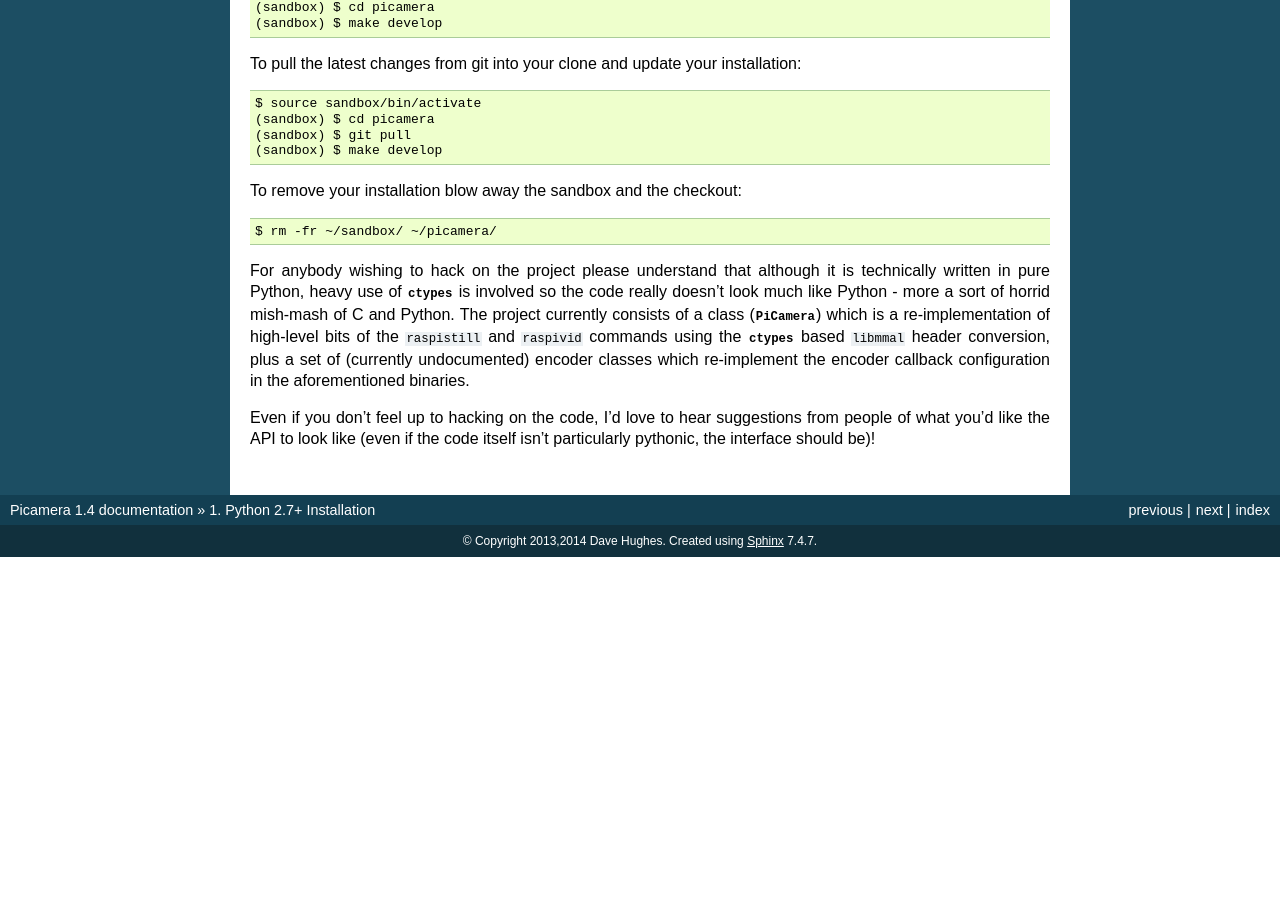
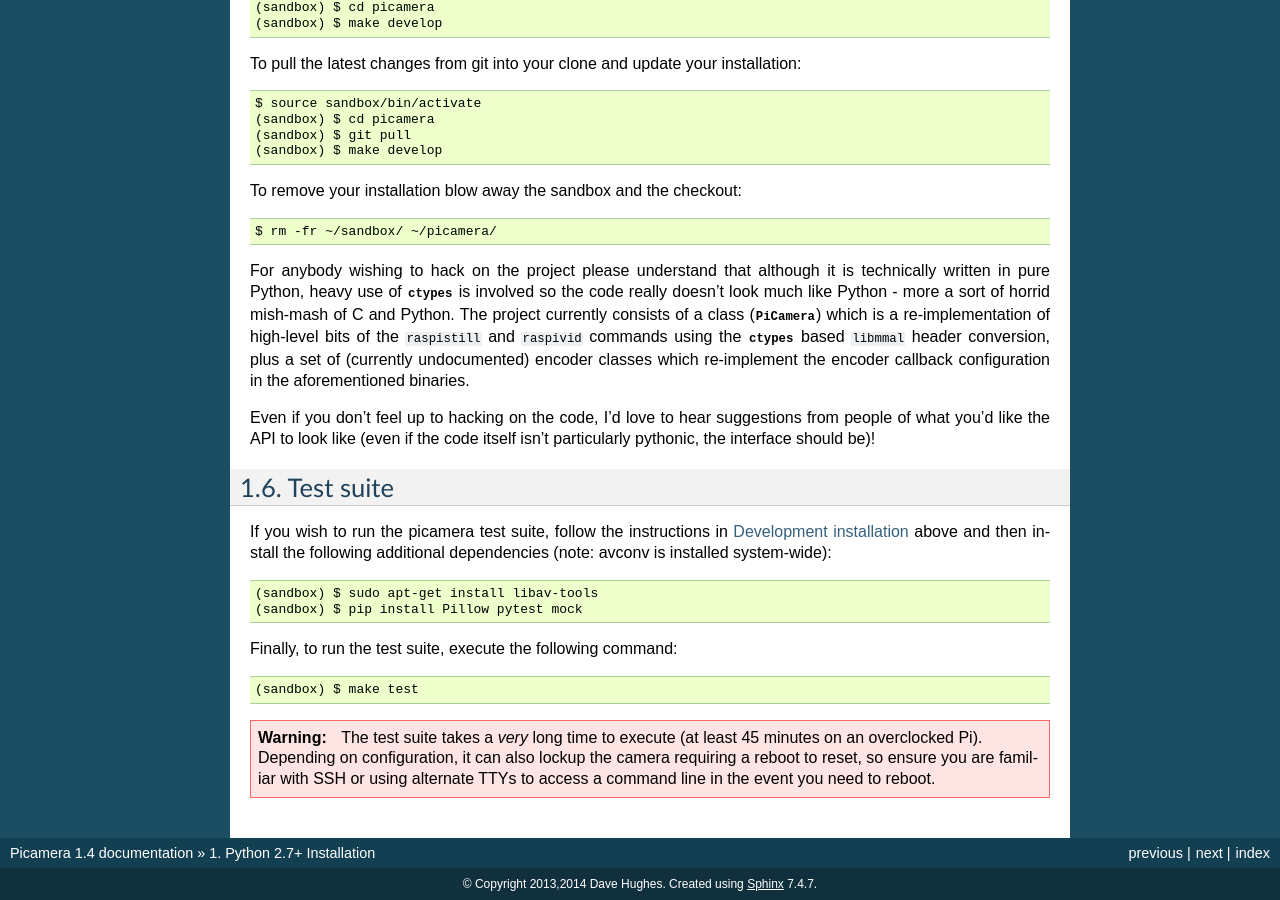
Before and after one commit to waveform80/picamera, a Sphinx documentation site: the page built from docs/install2.rst, in a window 1280 px wide and 900 px high, scrolled down 2012 px. Built offline with Sphinx 7.4.7, drawn with Linux system fonts in a browser that asks for light colours; before the commit the page ends 2569 px from its top, so only the background shows below that.

Commit message:
Added test instructions

```diff
--- a/docs/install2.rst
+++ b/docs/install2.rst
@@ -157,3 +157,28 @@ aforementioned binaries.
 Even if you don't feel up to hacking on the code, I'd love to hear suggestions
 from people of what you'd like the API to look like (even if the code itself
 isn't particularly pythonic, the interface should be)!
+
+
+.. _test_suite2:
+
+Test suite
+==========
+
+If you wish to run the picamera test suite, follow the instructions in
+:ref:`dev_install2` above and then install the following additional
+dependencies (note: avconv is installed system-wide)::
+
+    (sandbox) $ sudo apt-get install libav-tools
+    (sandbox) $ pip install Pillow pytest mock
+
+Finally, to run the test suite, execute the following command::
+
+    (sandbox) $ make test
+
+.. warning::
+
+    The test suite takes a *very* long time to execute (at least 45 minutes on
+    an overclocked Pi). Depending on configuration, it can also lockup the
+    camera requiring a reboot to reset, so ensure you are familiar with SSH
+    or using alternate TTYs to access a command line in the event you need to
+    reboot.
```
Also changed, not shown: docs/install3.rst (+25 -0 lines).
